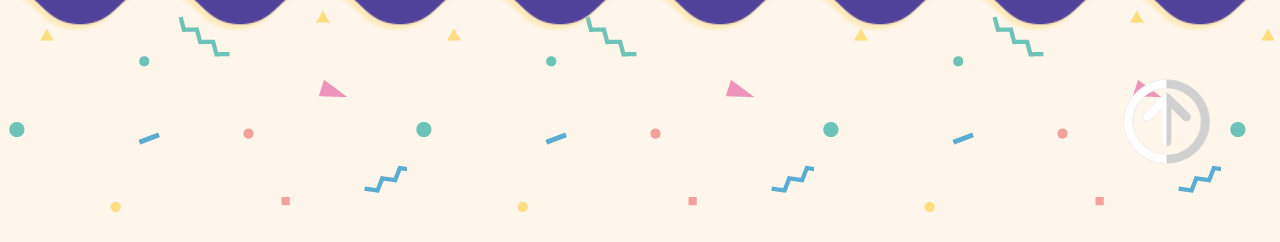
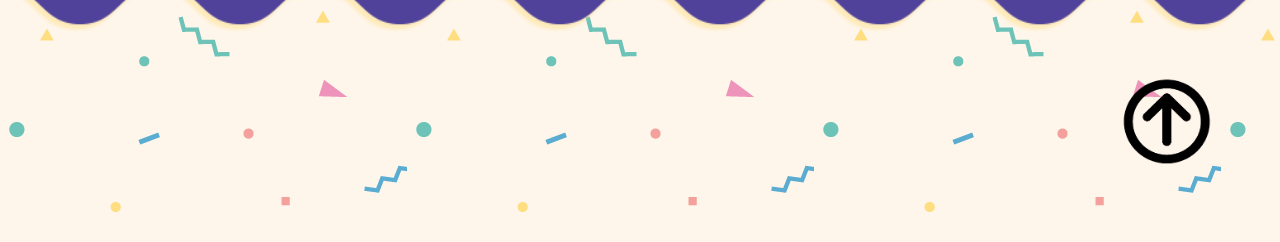
Before and after one commit to eye215/webpage, a plain HTML site: page index.html in a window 1280 px wide. Shown: the part 551-793 px from the top of the page. Drawn offline with Linux system fonts and the light colour scheme.

Commit message:
Update index.html

```diff
--- a/index.html
+++ b/index.html
@@ -70,7 +70,7 @@ color:white;background-color:white;border-radius: 10px;font-size:15px;color:#555
 </head>
 
 <body>
-    <div id="background_p"></div> <div id="up"><img src="화살표.png"></div>
+    <div id="background_p"></div> <div id="up"><img src="화살표1.png"></div>
  <section class="s1">
 <div id="background"><img src="배경_보라물결.png"></div>
  <div class="title"><h1>Kim Yuri,<br>PORTFOLIO</h1></div>
```
